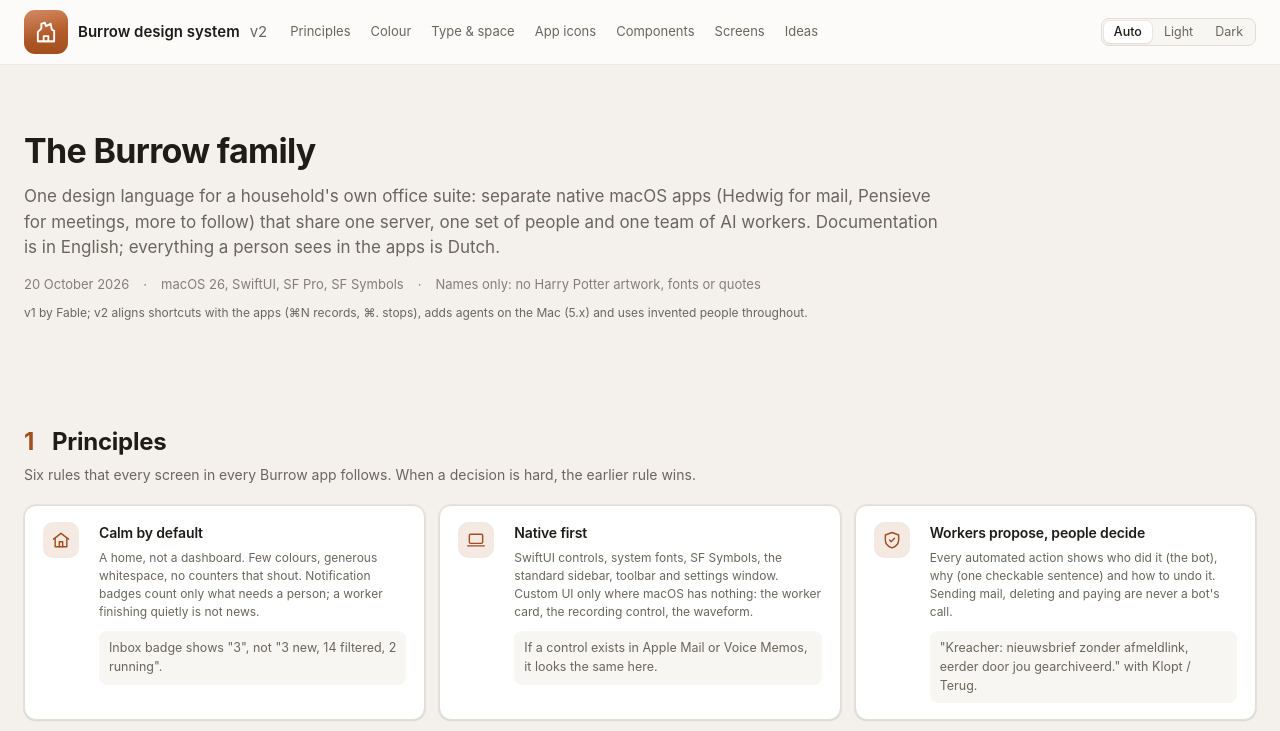
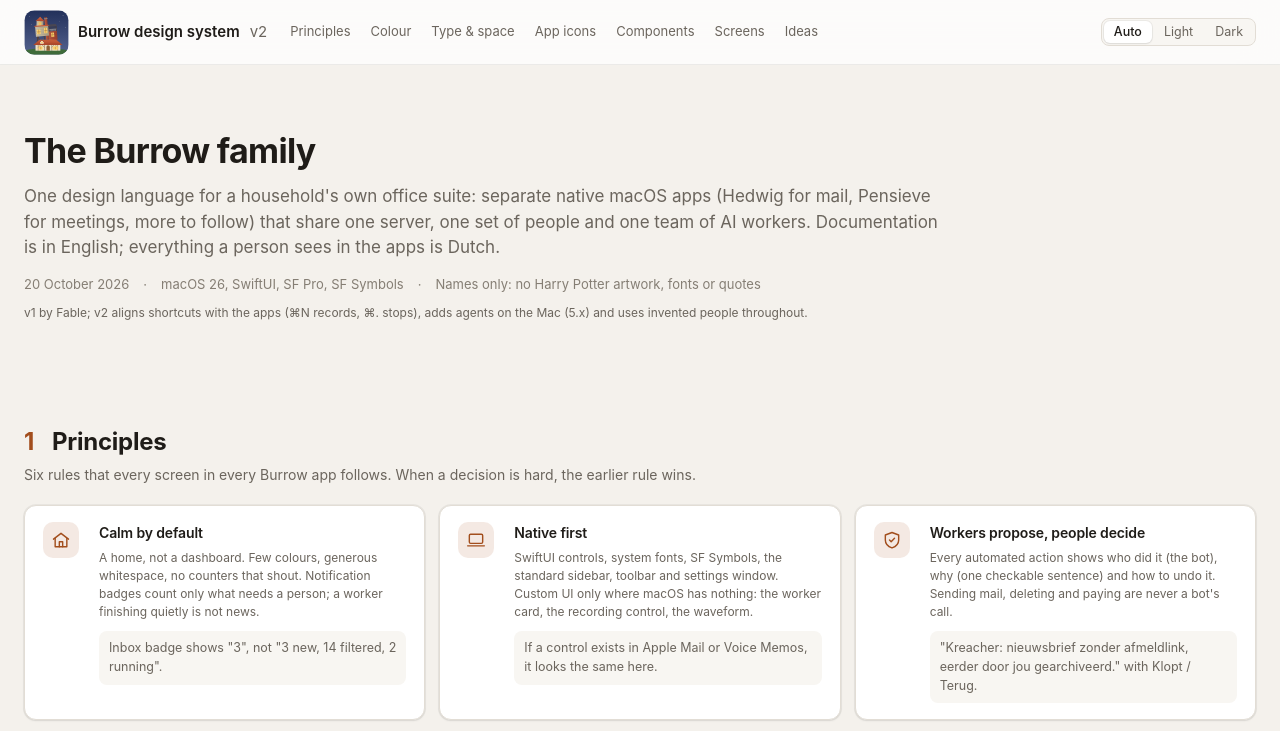
Before and after one commit to Gideonnn/burrow, a website: page docs/design/burrow-design-system.html in a window 1280 px wide. Shown: the top 731 px of the page. Drawn offline with Linux system fonts and the light colour scheme.

Commit message:
docs(repo): Burrow icon as the crooked house at dusk

```diff
--- a/docs/design/burrow-design-system.html
+++ b/docs/design/burrow-design-system.html
@@ -663,7 +663,7 @@ textarea.field { height: auto; padding: 8px 10px; resize: none; font: inherit; w
 
 <header class="topbar">
   <div class="brand">
-    <span class="appicon"><span class="tile sm t-burrow" style="box-shadow:none"><svg viewBox="0 0 48 48"><path d="M10 40V24l6-6v-8l6-2 2 6 8-4 2 10 4 2v18z"/><path d="M10 40h28M20 40v-9h8v9"/></svg></span></span>
+    <span class="appicon"><img src="icons/burrow.svg" alt="" style="width:55px;height:55px;margin:-5.5px;display:block"/></span>
     Burrow design system <span class="muted" style="font-weight:400">v2</span>
   </div>
   <nav>
@@ -886,7 +886,7 @@ textarea.field { height: auto; padding: 8px 10px; resize: none; font: inherit; w
   <h2><span class="num">4</span>App icons</h2>
   <p class="intro">One family: a rounded square in the app's colour with a soft top-light, and a single white geometric glyph with a 3 pt stroke. Each glyph is an original abstraction of the name's idea, never a borrowed illustration. The same glyph at 16 pt serves as the sidebar icon in the launcher and in Settings.</p>
   <div class="appicons">
-    <div class="appicon"><span class="tile t-burrow"><svg viewBox="0 0 48 48"><path d="M10 40V24l6-6v-8l6-2 2 6 8-4 2 10 4 2v18z"/><path d="M10 40h28M20 40v-9h8v9"/></svg></span><div>Burrow<small>crooked house, platform</small></div></div>
+    <div class="appicon"><img src="icons/burrow.svg" alt="" style="width:104px;height:104px;margin:-10px;display:block"/><div>Burrow<small>the crooked house at dusk</small></div></div>
     <div class="appicon"><span class="tile t-hedwig"><svg viewBox="0 0 48 48"><rect x="8" y="13" width="32" height="24" rx="5"/><path d="M9 16l15 11 15-11"/><circle cx="24" cy="12" r="1.5" fill="#fff"/></svg></span><div>Hedwig<small>envelope, mail</small></div></div>
     <div class="appicon"><span class="tile t-pensieve"><svg viewBox="0 0 48 48"><path d="M8 20h32a16 16 0 0 1-32 0z"/><path d="M14 16a10 4 0 0 1 20 0M18 12a6 2.5 0 0 1 12 0"/></svg></span><div>Pensieve<small>basin with ripples, meetings</small></div></div>
     <div class="appicon"><span class="tile t-remembrall"><svg viewBox="0 0 48 48"><circle cx="24" cy="24" r="14"/><circle cx="24" cy="24" r="5" fill="#fff" stroke="none"/><path d="M24 38v4M18 42h12"/></svg></span><div>Remembrall<small>glowing sphere, tasks</small></div></div>
@@ -1468,7 +1468,7 @@ textarea.field { height: auto; padding: 8px 10px; resize: none; font: inherit; w
           <div class="bb"><span class="lights"><i style="width:12px;height:12px;border-radius:50%;background:#FF5F57;display:inline-block;margin-right:6px"></i><i style="width:12px;height:12px;border-radius:50%;background:#FEBC2E;display:inline-block;margin-right:6px"></i><i style="width:12px;height:12px;border-radius:50%;background:#28C840;display:inline-block"></i></span><div class="url"><svg class="i sm"><use href="#i-lock"/></svg><b>burrow.example.nl</b>/login/device</div><span style="width:50px"></span></div>
           <div class="page">
             <div class="login-card">
-              <span class="appicon"><span class="tile t-burrow" style="width:56px;height:56px;border-radius:14px"><svg viewBox="0 0 48 48" style="width:34px;height:34px"><path d="M10 40V24l6-6v-8l6-2 2 6 8-4 2 10 4 2v18z"/><path d="M10 40h28M20 40v-9h8v9"/></svg></span></span>
+              <span class="appicon"><img src="icons/burrow.svg" alt="" style="width:70px;height:70px;margin:-7px;display:block"/></span>
               <h2>Pensieve op MacBook Eva wil inloggen als Eva</h2>
               <p>Je bent ingelogd als <b>eva@example.com</b>. Als je dit niet zelf net hebt gestart, sluit dan dit venster.</p>
               <div class="device"><svg class="i lg" style="color:var(--text-2)"><use href="#i-laptop"/></svg><div><b>MacBook Eva · Pensieve</b><small>Vraagt: lezen, ordenen, taken uitvoeren. Niet: versturen, beheer.</small></div></div>
```
Also changed, not shown: docs/design/icons/burrow.svg (added).
